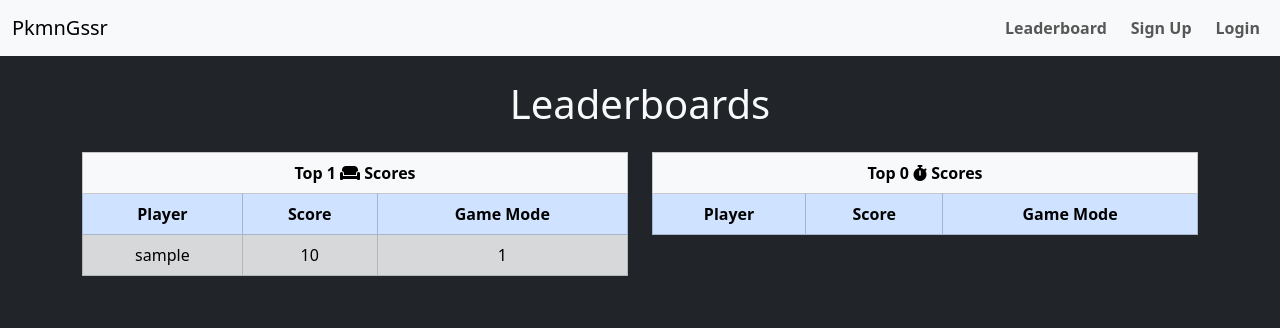
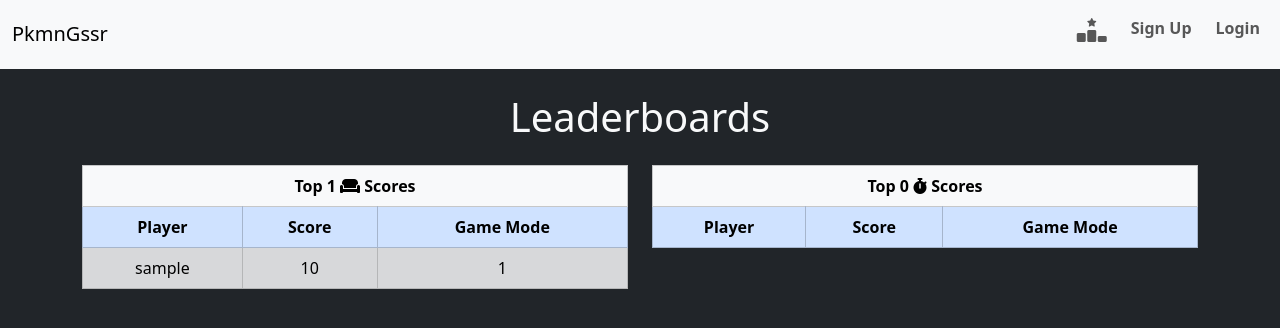
Before and after one commit to jvill171/Pkmn-Gssr, a Flask app: page /leaderboard in a window 1280 px wide. Shown: the top 328 px of the page. Run offline with Flask 3, Linux system fonts and the light colour scheme; tables that the repository leaves empty hold one stand-in row (values such as "Sample post"); lists and menus that the app fills with data are empty.

Commit message:
Changed navbar text into icons. Added logical links for game modes using jinja

```diff
--- a/templates/base.html
+++ b/templates/base.html
@@ -15,8 +15,8 @@
         <div class="container-fluid">
             <a class="navbar-brand" href="/">PkmnGssr</a>
             <ul class="nav navbar-nav flex-row floating-right">
-                <li class="nav-item ms-2">
-                    <a class="nav-link" href="/leaderboard"><b>Leaderboard</b></a>
+                <li class="nav-item ms-2 h4">
+                    <a class="nav-link" href="/leaderboard"><i class="fa-solid fa-ranking-star" title="Leaderboard"></i></a>
                 </li>
                 {% if not g.user %}
                     <li class="nav-item ms-2">
@@ -26,14 +26,33 @@
                         <a class="nav-link" href="/login"><b>Login</b></a>
                     </li>
                 {% else %}
-                    <li class="nav-item ms-2">
-                        <a class="nav-link" href="#">
-                            <i class="fa-solid fa-rotate"> Mode</i>
-                        </a>
-                    </li>
+                        {% if request.path == "/time-attack" %}
+                        <li class="nav-item ms-2">
+                            <a class="nav-link" href="/">
+                                <i class="fa-solid fa-rotate" title="Swap To Normal Mode"> Mode</i>
+                            </a>
+                        </li>
+                        {% elif request.path == "/" %}
+                        <li class="nav-item ms-2">
+                            <a class="nav-link" href="/time-attack">
+                                <i class="fa-solid fa-rotate" title="Swap To Time-Attack Mode"> Mode</i>
+                            </a>
+                        </li>
+                        {% else %}
+                        <li class="nav-item ms-2 h4">
+                            <a class="nav-link" href="/">
+                                <i class="fa-solid fa-couch" title="Normal Mode"></i>
+                            </a>
+                        </li>
+                        <li class="nav-item ms-2 h4">
+                            <a class="nav-link" href="/time-attack">
+                                <i class="fa-solid fa-stopwatch" title="Time-Attack Mode"></i>
+                            </a>
+                        </li>
+                        {% endif %}
                     <li class="nav-item ms-2">
                         <a href="/profile/{{g.user.id}}">
-                            <img class="pfp-navbar" src="{{g.user.img_url}}" alt="Your profile picture">
+                            <img class="pfp-navbar" src="{{g.user.img_url}}" alt="Your profile picture" title="Profile">
                         </a>
                     </li>
                     <li class="nav-item ms-2">
```
